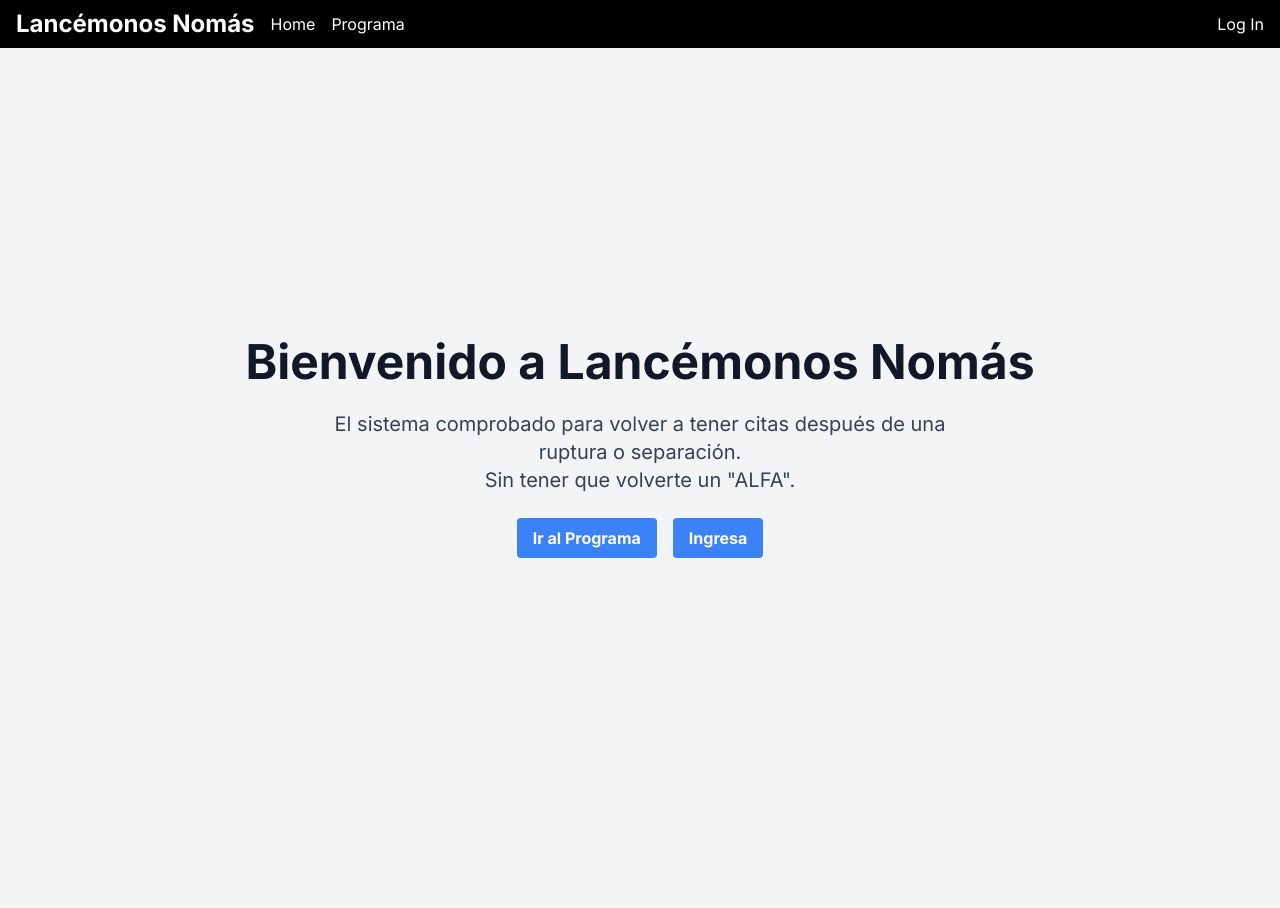
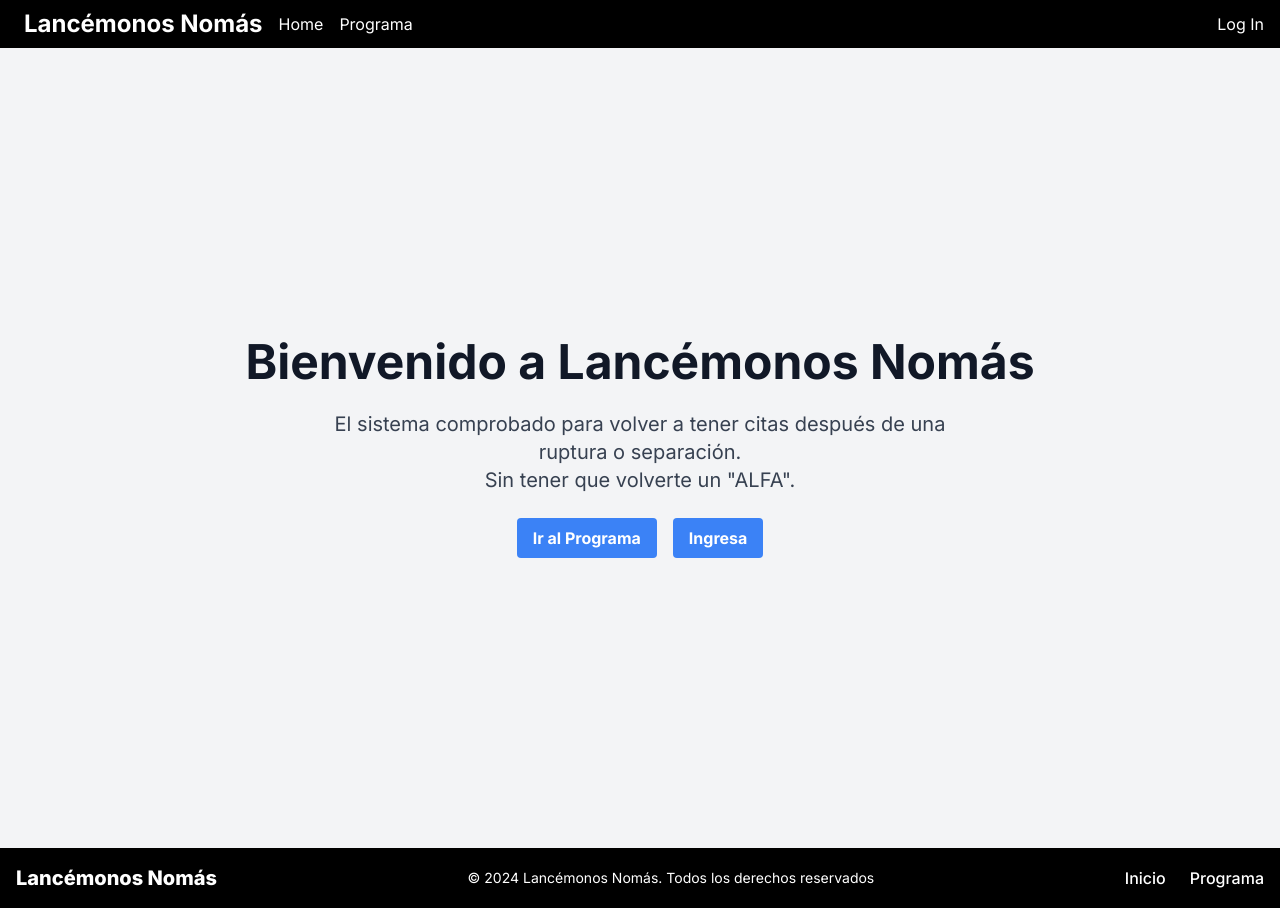
Before and after one commit to Arcturus91/lancemonos-client, a Next.js app: page / in a window 1280 px wide. Before the commit the page ends 848 px from the top, so only its background shows below. Built offline with nearby package versions, Linux system fonts and the light colour scheme; no server answers.

Commit message:
footer implemented

```diff
--- a/src/app/components/Footer.tsx
+++ b/src/app/components/Footer.tsx
@@ -2,30 +2,38 @@ import React from "react";
 
 const Footer: React.FC = () => {
   return (
-    <footer className="bg-black text-white py-2 mt-auto">
+    <footer className="bg-black text-white py-4 mt-auto">
       <div className="container mx-auto px-4">
-        <div className="flex justify-between items-center">
-          <div className="text-lg font-bold">
-            <a className="text-white hover:text-gray-400" href="/">
+        <div className="flex flex-col md:flex-row justify-between items-center space-y-4 md:space-y-0">
+          <div className="text-xl font-extrabold">
+            <a
+              className="text-white hover:text-gray-300 transition duration-300 ease-in-out"
+              href="/"
+            >
               Lancémonos Nomás
             </a>
           </div>
-          <div className="text-center">
-            <p className="text-lg">
-              &copy; {new Date().getFullYear()} Lancémonos Nomás. Todos los
-              derechos reservados
+          <div className="text-center text-sm md:text-base">
+            <p>
+              &copy; {new Date().getFullYear()} Lancémonos Nomás.
+              <span className="hidden md:inline">
+                {" "}
+                Todos los derechos reservados
+              </span>
             </p>
           </div>
-
-          <div className="space-x-4">
-            <a className="text-white hover:text-gray-400" href="/">
+          <div className="space-x-6 text-sm md:text-base font-medium">
+            <a
+              className="text-white hover:text-gray-300 transition duration-300 ease-in-out border-b-2 border-transparent hover:border-gray-300 pb-1"
+              href="/"
+            >
               Inicio
             </a>
-            <a className="text-white hover:text-gray-400" href="/courses">
+            <a
+              className="text-white hover:text-gray-300 transition duration-300 ease-in-out border-b-2 border-transparent hover:border-gray-300 pb-1"
+              href="/courses"
+            >
               Programa
-            </a>
-            <a className="text-white hover:text-gray-400" href="/auth">
-              Ingresa
             </a>
           </div>
         </div>
--- a/src/app/components/Navbar.tsx
+++ b/src/app/components/Navbar.tsx
@@ -49,7 +49,7 @@ const Navbar: React.FC = () => {
   return (
     <nav className="bg-black text-white">
       <div className="container-nav mx-auto px-4 py-2 flex items-center justify-between">
-        <div className="flex items-center space-x-4">
+        <div className="flex items-center space-x-4 mx-2">
           <div className="text-2xl font-bold">
             <a href="/" className="text-white">
               Lancémonos Nomás
--- a/src/app/courses/components/CollapsibleContentList.tsx
+++ b/src/app/courses/components/CollapsibleContentList.tsx
@@ -66,7 +66,7 @@ const CollapsibleContentList: React.FC<ContentListProps> = ({
   );
 
   return (
-    <div className="cursor-pointer bg-gray-200 p-2 rounded-md">
+    <div className="cursor-pointer bg-gray-200 p-2 rounded-md h-full overflow-y-auto pb-16">
       {CONTENT_SECTIONS.map((category) => (
         <Section
           key={category}
--- a/src/app/courses/htmlContent/WelcomeContent.tsx
+++ b/src/app/courses/htmlContent/WelcomeContent.tsx
@@ -2,7 +2,7 @@
 import React from "react";
 
 const WelcomeContent: React.FC = () => (
-  <div className="welcome-content max-w-2xl mx-auto p-6 bg-white rounded-lg shadow-md">
+  <div className="welcome-content max-w-2xl mx-auto p-6 bg-white rounded-lg shadow-md h-full overflow-y-auto pb-16">
     <h1 className="text-3xl font-bold text-center mb-6 text-gray-800">
       Bienvenido al programa
     </h1>
--- a/src/app/globals.css
+++ b/src/app/globals.css
@@ -7,11 +7,11 @@ body {
 }
 
 .container-programa {
-  @apply flex h-screen;
+  @apply flex h-[calc(100vh-100px)];
 }
 
 .container-landing {
-  @apply mx-auto p-6 bg-gray-100 min-h-screen flex flex-col items-center justify-center;
+  @apply mx-auto p-6 bg-gray-100 h-[calc(100vh-100px)] flex flex-col items-center justify-center;
 }
 
 h1 {
@@ -19,7 +19,7 @@ h1 {
 }
 
 .sidebar {
-  @apply w-1/4 bg-white shadow-md p-4;
+  @apply w-1/4 bg-white shadow-md p-4 h-[calc(100vh-100px)] overflow-hidden;
 }
 
 .main-content {
--- a/src/app/layout.tsx
+++ b/src/app/layout.tsx
@@ -24,7 +24,8 @@ export default function RootLayout({
         <AuthProvider>
           <UserProvider>
             <Navbar />
-            <main className="flex-grow">{children}</main>
+            <main className="flex-grow overflow-hidden">{children}</main>
+            <Footer />
           </UserProvider>
         </AuthProvider>
       </body>
--- a/src/app/page.tsx
+++ b/src/app/page.tsx
@@ -1,15 +1,9 @@
 "use client";
-import React, { useEffect, useState } from "react";
+import React from "react";
+import { useAuth } from "./hooks/useAuth";
 
 const LandingPage: React.FC = () => {
-  const [isSessionAuthenticated, setIsSessionAuthenticated] = useState<
-    boolean | null
-  >(null);
-
-  useEffect(() => {
-    const sessionAuth = sessionStorage.getItem("sessionAuthenticated");
-    setIsSessionAuthenticated(sessionAuth === "true");
-  }, []);
+  const { isAuthenticated } = useAuth();
 
   return (
     <div className="container-landing mx-auto p-6 min-h-screen flex flex-col items-center justify-center">
@@ -29,7 +23,7 @@ const LandingPage: React.FC = () => {
         >
           Ir al Programa
         </a>
-        {!isSessionAuthenticated && (
+        {!isAuthenticated && (
           <a
             href="/auth"
             className="bg-blue-500 hover:bg-blue-600 text-white font-bold py-2 px-4 mx-2 rounded focus:outline-none focus:shadow-outline"
```
